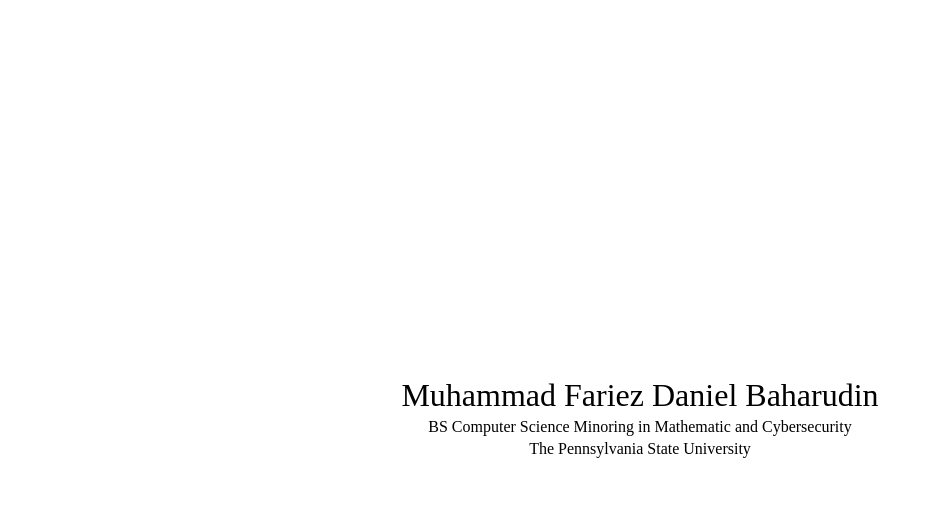
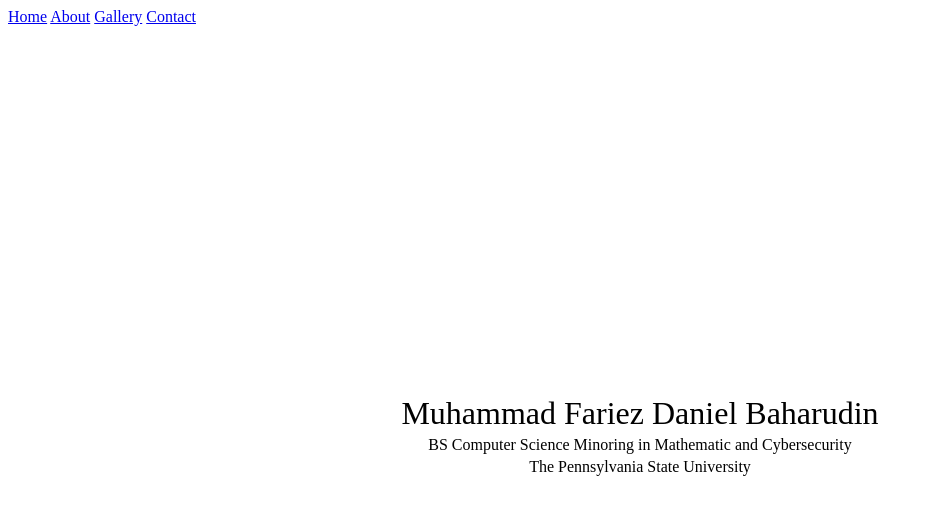
Before and after one commit to ayishh/Fariez-Daniel, a plain HTML site: page index.html in a window 1280 px wide. Shown: the whole page, without its empty margins (0-933 px from the left). Drawn offline with Linux system fonts and the light colour scheme.

Commit message:
third update

```diff
--- a/index.html
+++ b/index.html
@@ -5,8 +5,21 @@
     <meta name="viewport" content="width=device-width, initial-scale=1.0">
     <title>Fariez Daniel</title>
     <link rel="stylesheet" href="style.css">
+
+    <link rel="icon" href="icon.png"
 </head>
+
 <body>
+    <header class="header">
+        <nav class="navbar">
+            <a href="#" class="active">Home</a>
+            <a href="#">About</a>
+            <a href="#">Gallery</a>
+            <a href="#">Contact</a>
+        </nav>
+    </header>
+
+
     <div class="center">
         <h1>Muhammad Fariez Daniel Baharudin</h1>
         <h4>BS Computer Science Minoring in Mathematic and Cybersecurity</h4>
```
Also changed, not shown: icon.png (added).
